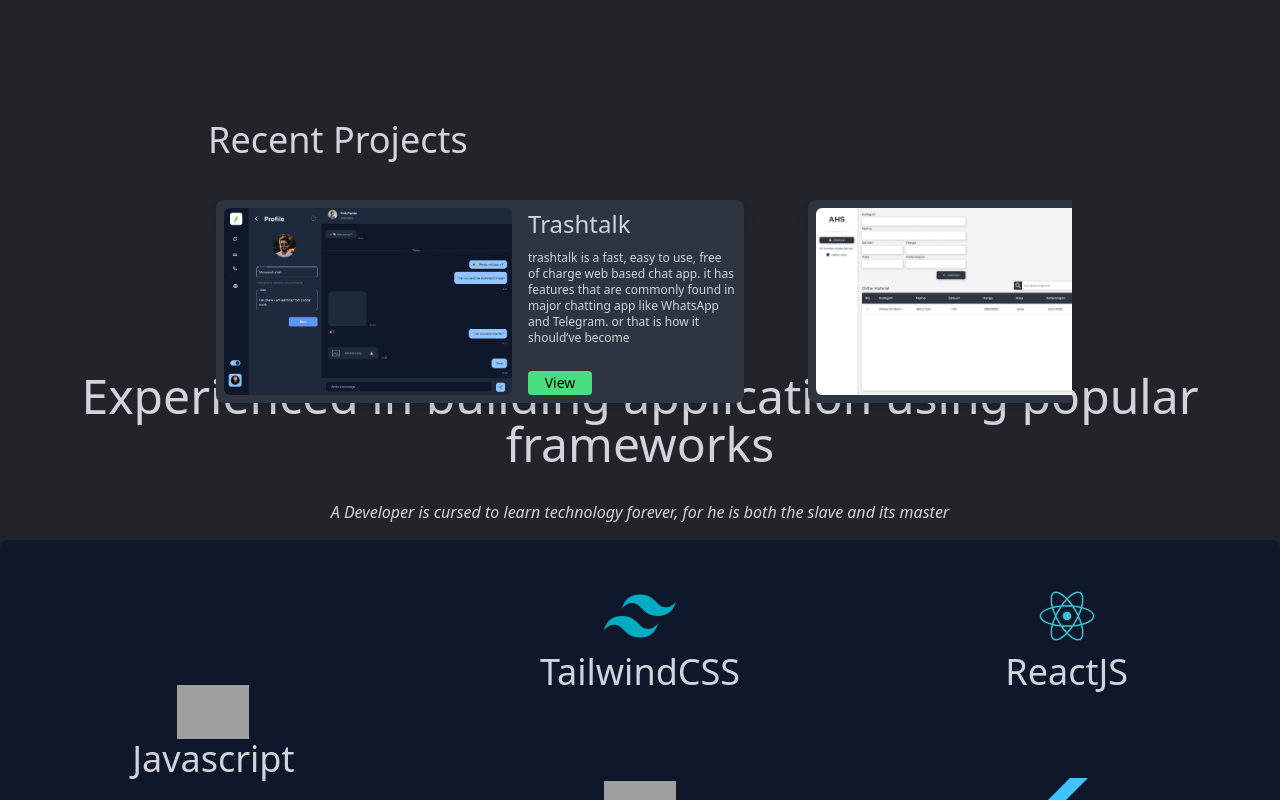
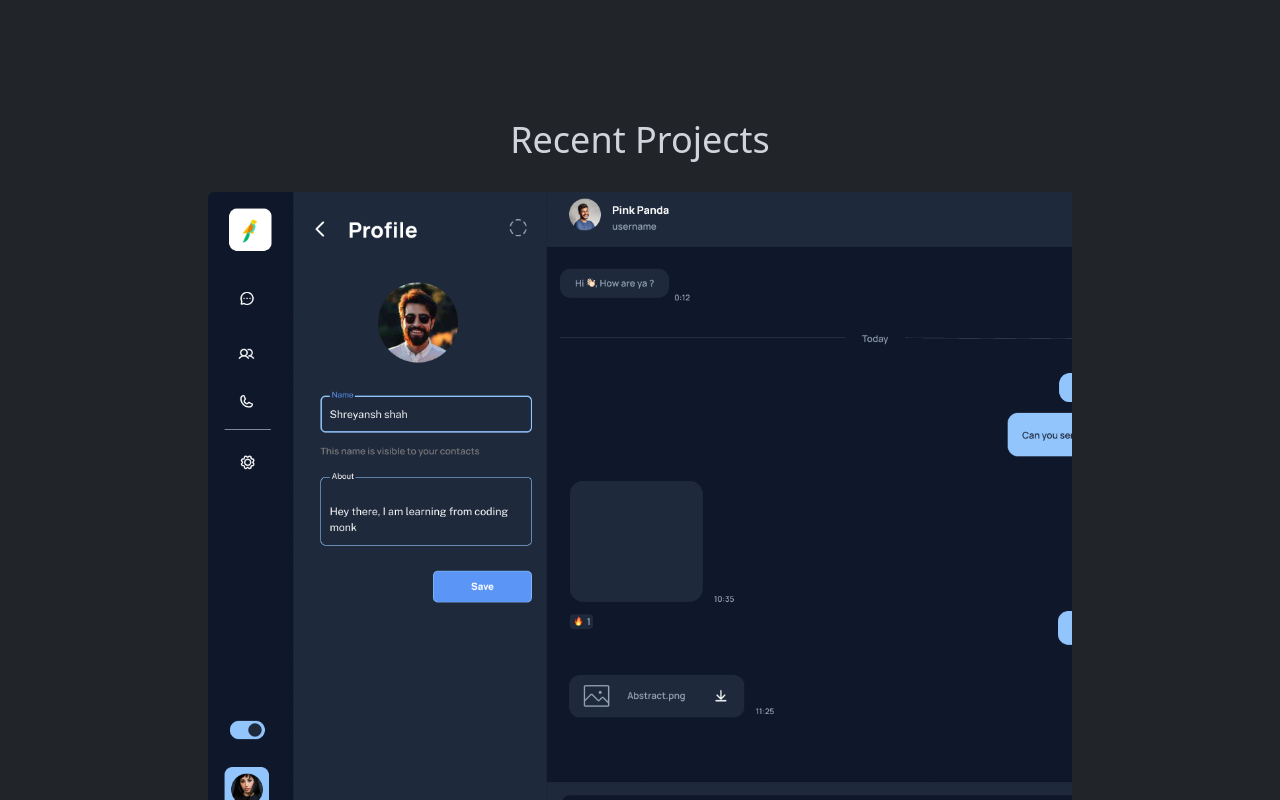
Before and after one commit to azzuhry128/azzuhry-dev-portfolio, a Next.js app: page / in a window 1280 px wide. Shown: the part 500-1300 px from the top of the page. Built offline with nearby package versions, Linux system fonts and the light colour scheme; grey boxes are pictures that could not be loaded.

Commit message:
MINOR UPDATE | Recent Project
+ bigger project showcase
+ description on hover
+ pseudo slider

```diff
--- a/src/app/about/page.js
+++ b/src/app/about/page.js
@@ -3,23 +3,6 @@
 export default function Landing() {
     return (
     <main className="flex flex-col bg-custom-black-background h-screen">
-        <nav className="p-4">
-            <div className="flex">
-            <div className="flex flex-1 w-32 ml-4">
-                <a href="/" className="text-yellow-300 text-2xl">Azzuhry</a>
-                <a href="/" className="text-gray-300 text-2xl">.github.io</a>
-            </div>
-
-            <div className="flex flex-1 justify-center gap-14">
-                <a href="/about" className="font-medium text-gray-300 rounded p-2 hover:bg-green-400 hover:text-black duration-300 ease-in-out">About</a>
-                <a href="#" className="font-medium text-gray-300 rounded p-2 hover:bg-green-400 hover:text-black duration-300 ease-in-out">Projects</a>
-                <a href="#" className="font-medium text-gray-300 rounded p-2 hover:bg-green-400 hover:text-black duration-300 ease-in-out">Services</a>
-            </div>
-
-            <div className="flex-1">
-            </div>
-            </div>
-        </nav>
 
         <div className="container mx-auto my-auto">
             <div className="flex flex-col justify-center items-center gap-4">
--- a/src/app/layout.js
+++ b/src/app/layout.js
@@ -1,5 +1,6 @@
 import { Inter } from "next/font/google";
 import "./globals.css";
+import Image from "next/image";
 
 const inter = Inter({ subsets: ["latin"] });
 
@@ -11,7 +12,35 @@
 export default function RootLayout({ children }) {
   return (
     <html lang="en">
-      <body>{children}</body>
+      <body className="bg-custom-black-background">
+        <nav className="p-4">
+          <div className="flex">
+            <div className="flex flex-1 w-32 ml-4">
+              <a href="/" className="text-yellow-300 text-2xl">Azzuhry</a>
+              <a href="/" className="text-gray-300 text-2xl">.github.io</a>
+            </div>
+
+            <div className="flex flex-1 justify-center gap-14">
+              <a href="/about" className="font-medium text-gray-300 rounded p-2 hover:bg-green-400 hover:text-black duration-300 ease-in-out">About</a>
+              <a href="/project" className="font-medium text-gray-300 rounded p-2 hover:bg-green-400 hover:text-black duration-300 ease-in-out">Projects</a>
+              <a href="#" className="font-medium text-gray-300 rounded p-2 hover:bg-green-400 hover:text-black duration-300 ease-in-out">Services</a>
+            </div>
+
+            <div className="flex-1">
+            </div>
+          </div>
+        </nav>
+
+        {children}
+
+        <footer className="flex flex-row justify-center items-center gap-2 h-24 mt-24 bg-slate-950">
+        <h1 className="text-gray-300 text-xl">made with</h1>
+        <div className="flex flex-row gap-1 justify-center items-center">
+          <h1 className="text-cyan-600 text-xl">TailwindCSS</h1>
+          <Image src="/svg/icons8-tailwindcss.svg" width={32} height={32} alt="tailwind"/>
+        </div>
+      </footer>
+      </body>
     </html>
   );
 }
--- a/src/app/page.js
+++ b/src/app/page.js
@@ -1,33 +1,46 @@
 import Image from "next/image";
 
-const slides = [
-  "/trashtalk.png",
-  "/material.png",
-  "/homecare.png"
-]
+const imagesData = [
+  {
+    id: 1,
+    src: "/trashtalk.png",
+    description: "Trashtalk is a fast, easy to use, free of charge web-based chat app. It has features commonly found in major chatting apps like WhatsApp and Telegram."
+  },
+  {
+    id: 2,
+    src: "/material.png",
+    description: "Material is a project management tool that helps teams stay organized and on track. It offers a variety of features to manage tasks and collaborate efficiently."
+  },
+  {
+    id: 3,
+    src: "/homecare.png",
+    description: "Homecare is a platform that connects caregivers with those in need of at-home care services. It aims to provide reliable and compassionate care."
+  }
+];
+
+
+const recentProjectsGenerator = () => {
+  return imagesData.map((image) => (
+    <div key={image.id} id="card-container" className="flex relative group rounded-lg bg-custom-card-color drop-shadow-xl">
+      <div id="logo-container">
+        <div className="w-[1000px] h-max">
+          <img src={image.src} className="rounded-md"></img>
+        </div>
+      </div>
+      <div className="absolute bottom-0 justify-end p-4 w-full h-full flex flex-col opacity-0 transition ease-in-out duration-300 group-hover:opacity-100 group-hover:backdrop-blur-sm bg-black/75">
+        <h1 className="font-medium text-2xl mb-2 text-gray-300">Trashtalk</h1>
+        <p className="text-gray-300 w-52 text-xs">trashtalk is a fast, easy to use, free of charge web based chat app. it has features that are commonly found in major chatting app like WhatsApp and Telegram. or that is how it should’ve become</p>
+        <button className="rounded bg-green-400 w-16 h-6 mt-6 text-sm">View</button>
+      </div>
+    </div>
+  ))
+}
 
 export default function Home() {
+
   return (
     <main className="flex flex-col bg-custom-black-background">
-      <nav className="p-4">
-        <div className="flex">
-          <div className="flex flex-1 w-32 ml-4">
-            <a href="/" className="text-yellow-300 text-2xl">Azzuhry</a>
-            <a href="/" className="text-gray-300 text-2xl">.github.io</a>
-          </div>
 
-          <div className="flex flex-1 justify-center gap-14">
-            <a href="/about" className="font-medium text-gray-300 rounded p-2 hover:bg-green-400 hover:text-black duration-300 ease-in-out">About</a>
-            <a href="#" className="font-medium text-gray-300 rounded p-2 hover:bg-green-400 hover:text-black duration-300 ease-in-out">Projects</a>
-            <a href="#" className="font-medium text-gray-300 rounded p-2 hover:bg-green-400 hover:text-black duration-300 ease-in-out">Services</a>
-          </div>
-
-          <div className="flex-1">
-          </div>
-        </div>
-      </nav>
-
-      <section id="website-content" className="h-screen">
       <section id="intro-section" className="flex flex-1 flex-row my-40 mx-52">
         <div className="my-auto ">
 
@@ -68,53 +81,14 @@
             </a>
         </div>
       </section>
+
       <section id="recent-projects">
         <div className="flex flex-col mx-52">
-            <h1 className="text-4xl text-gray-300 mb-8">Recent Projects</h1>
-            <div className="flex flex-row justify-between gap-12 overflow-x-auto">
-
-              <div id="card-container" className="flex p-2 m-2 rounded-lg bg-custom-card-color drop-shadow-xl">
-                <div id="logo-container">
-                  <div className="w-72">
-                    <img src="/trashtalk.png" className="rounded-md"></img>
+          <h1 className="text-4xl text-gray-300 mb-8 mx-auto">Recent Projects</h1>
+          <div className="flex flex-row justify-between gap-4 overflow-x-scroll overflow-y-clip">
+            {recentProjectsGenerator()}
           </div>
         </div>
-                <div className="flex flex-col justify-between ml-4">
-                  <h1 className="font-medium text-2xl mb-2 text-gray-300">Trashtalk</h1>
-                  <p className="text-gray-300 w-52 text-xs">trashtalk is a fast, easy to use, free of charge web based chat app. it has features that are commonly found in major chatting app like WhatsApp and Telegram. or that is how it should’ve become</p>
-                  <button className="rounded bg-green-400 w-16 h-6 mt-6 text-sm">View</button>
-                </div>
-              </div>
-
-              <div id="card-container" className="flex p-2 m-2 rounded-lg bg-custom-card-color drop-shadow-xl">
-                <div id="logo-container">
-                  <div className="w-72">
-                    <img src="/material.png" className="rounded-md"></img>
-                  </div>
-                </div>
-                <div className="flex flex-col justify-between ml-4">
-                  <h1 className="font-medium text-2xl mb-2 text-gray-300">RAB desktop app</h1>
-                  <p className="text-gray-300 w-52 text-xs">Desktop class app plan, predict, and calculate estimated cost of construction project. Currently in development </p>
-                  <button className="rounded bg-green-400 w-16 h-6 mt-6 text-sm">View</button>
-                </div>
-              </div>
-
-              <div id="card-container" className="flex p-2 m-2 rounded-lg bg-custom-card-color drop-shadow-xl">
-                <div id="logo-container">
-                  <div className="w-72">
-                    <img src="/homecare.png" className="rounded-md"></img>
-                  </div>
-                </div>
-                <div className="flex flex-col justify-between ml-4">
-                  <h1 className="font-medium text-2xl mb-2 text-gray-300">Home Care</h1>
-                  <p className="text-gray-300 w-52 text-xs">A system comprised of 2 android app for doctors and patients, and a web app for hospital admins. Aimed to deliver best in class medical care to patients</p>
-                  <button className="rounded bg-green-400 w-16 h-6 mt-6 text-sm">View</button>
-                </div>
-              </div>
-
-            </div>
-          </div>
-        </section>
       </section>
 
       <section id="skills">
@@ -158,14 +132,6 @@
           </div>
         </div>
       </section>
-
-      <footer className="flex flex-row justify-center items-center gap-2 h-24 mt-24 bg-slate-950">
-        <h1 className="text-gray-300 text-xl">made with</h1>
-        <div className="flex flex-row gap-1 justify-center items-center">
-          <h1 className="text-cyan-600 text-xl">TailwindCSS</h1>
-          <Image src="/svg/icons8-tailwindcss.svg" width={32} height={32} alt="tailwind"/>
-        </div>
-      </footer>
     </main>
   );
 }
--- a/src/app/project/page.js
+++ b/src/app/project/page.js
@@ -1,29 +1,35 @@
+"use client";
+
+import glide from "@glidejs/glide"
+// import controls from "@glidejs/glide"
+// import breakpoint from "@glidejs/glide"
+import { useEffect } from "react"
+
 export default function Project() {
+    useEffect(() => {
+        if (typeof window !== "undefined") {
+            new glide('.glide').mount()
+        }
+    }, [])
+
     return(
     <main className="bg-custom-black-background h-screen">
-        <nav className="p-4">
-            <div className="flex">
-            <div className="flex flex-1 w-32">
-                <a href="#" className=" text-yellow-300">Azzuhry</a>
-                <a href="#" className="text-gray-300">.my.id</a>
-            </div>
+        <section>
+            <div class="glide">
+                <div class="glide__track" data-glide-el="track">
+                    <ul class="glide__slides">
+                        <li class="glide__slide">0</li>
+                        <li class="glide__slide">1</li>
+                        <li class="glide__slide">2</li>
+                    </ul>
+                </div>
 
-            <div className="flex flex-1 justify-center gap-14">
-                <a href="#" className="font-medium text-gray-300 rounded p-2 hover:bg-green-400 hover:text-black duration-300 ease-in-out">About</a>
-                <a href="#" className="font-medium text-gray-300 rounded p-2 hover:bg-green-400 hover:text-black duration-300 ease-in-out">Projects</a>
-                <a href="#" className="font-medium text-gray-300 rounded p-2 hover:bg-green-400 hover:text-black duration-300 ease-in-out">Services</a>
-            </div>
-
-            <div className="flex-1">
-                <div>
-                    <h1></h1>
+                <div data-glide-el="controls">
+                    <button data-glide-dir="<">Prev</button>
+                    <button data-glide-dir=">">Next</button>
                 </div>
             </div>
-
-            </div>
-        </nav>
-        <section></section>
+        </section>
     </main>
-
     )
 }
```
Lines whose indentation alone changed are shown as unchanged.
